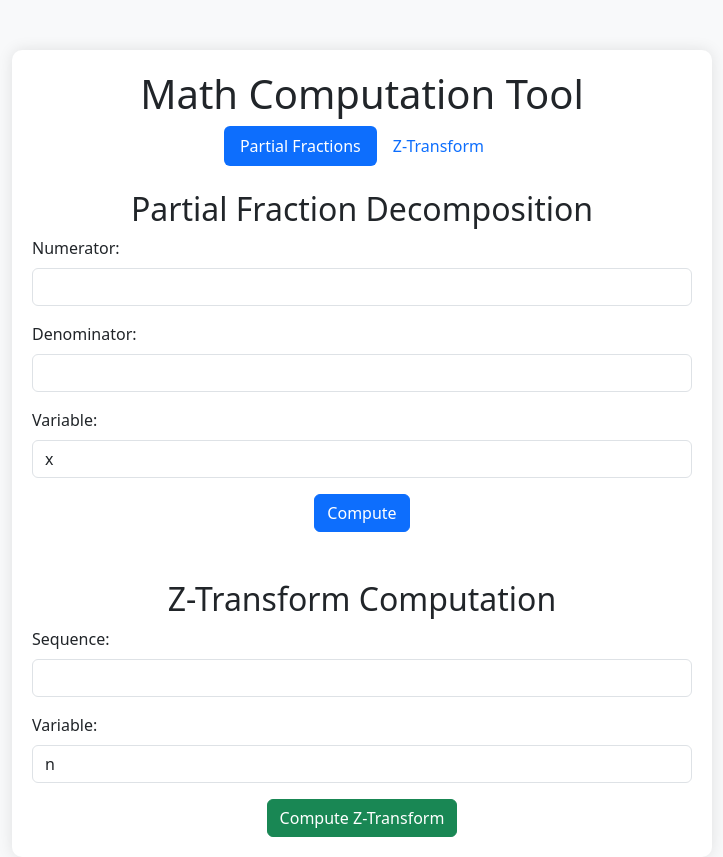
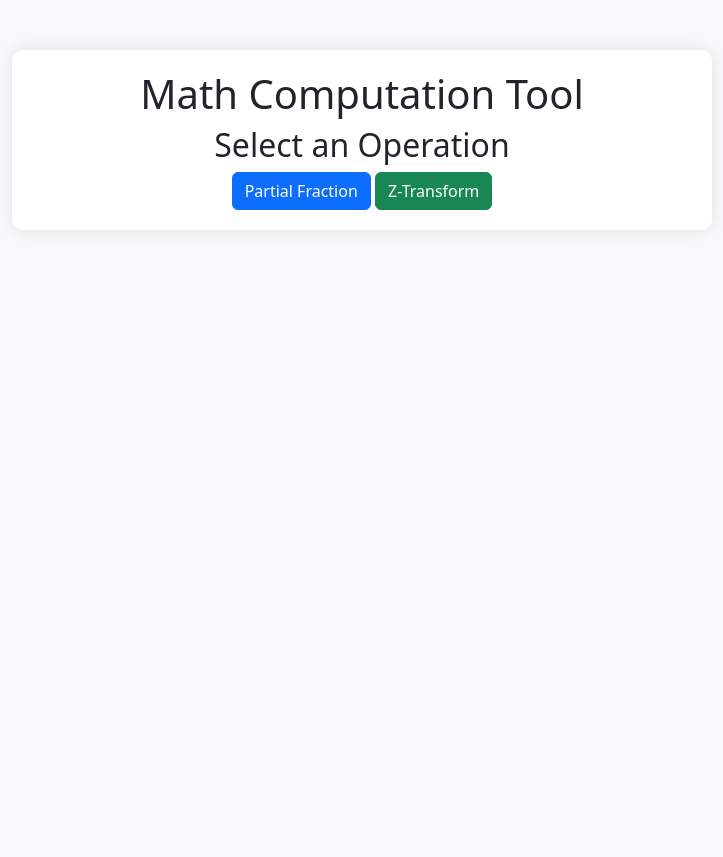
Before and after one commit to 8080jitu/PartialFractionWebApp, a Flask app: page / in a window 1280 px wide. Shown: the whole page, without its empty margins (278-1001 px from the left). After the commit the page ends 210 px from the top, so only its background shows below. Run offline with Flask 3, Linux system fonts and the light colour scheme.

Commit message:
Merged Z-transform with Partial Fraction functionality

```diff
--- a/app.py
+++ b/app.py
@@ -1,9 +1,11 @@
 from flask import Flask, render_template, request
 import sympy as sp
 import re
+import os
 
 app = Flask(__name__)
 
+# Preprocessing function to format mathematical expressions correctly
 def preprocess(expr):
     expr = re.sub(r'(?<=[\d\w\)])(?=\()', '*', expr)
     expr = re.sub(r'(\d)([a-zA-Z(])', r'\1*\2', expr)
@@ -43,7 +45,10 @@ def ztransform():
             symbol = sp.Symbol(variable)
             seq_expr = sp.sympify(preprocess(sequence_expr))
 
-            z_transformed = sp.ztrans(seq_expr, symbol)
+            # Compute Z-transform using summation formula for more control
+            z = sp.Symbol('z')
+            n = sp.Symbol('n')
+            z_transformed = sp.summation(seq_expr * z**(-n), (n, 0, sp.oo))
 
             z_result = sp.latex(z_transformed)
 
@@ -52,5 +57,7 @@ def ztransform():
 
     return render_template("ztransform.html", result=z_result)
 
+# Ensure dynamic port handling for deployment platforms like Railway
 if __name__ == "__main__":
-    app.run(host="0.0.0.0", port=8000)
+    port = int(os.environ.get("PORT", 8000))
+    app.run(host="0.0.0.0", port=port)
--- a/templates/index.html
+++ b/templates/index.html
@@ -24,52 +24,53 @@
             border-radius: 8px;
             font-size: 18px;
         }
+        .loading-spinner {
+            display: none;
+            text-align: center;
+        }
+        .hidden {
+            display: none;
+        }
     </style>
 </head>
 <body>
-    <div class="container">
-        <h1 class="text-center">Math Computation Tool</h1>
-        <ul class="nav nav-pills justify-content-center mb-4">
-            <li class="nav-item">
-                <a class="nav-link active" href="/">Partial Fractions</a>
-            </li>
-            <li class="nav-item">
-                <a class="nav-link" href="/ztransform">Z-Transform</a>
-            </li>
-        </ul>
+    <div class="container text-center">
+        <h1>Math Computation Tool</h1>
 
-        <!-- Partial Fraction Form -->
+        <div id="selection-screen">
+            <h2>Select an Operation</h2>
+            <button class="btn btn-primary" onclick="showForm('partial')">Partial Fraction</button>
+            <button class="btn btn-success" onclick="showForm('ztransform')">Z-Transform</button>
+        </div>
+
+        <div id="partial-form" class="hidden">
             <h2 class="text-center">Partial Fraction Decomposition</h2>
             <form method="POST">
                 <div class="mb-3">
                     <label class="form-label">Numerator:</label>
-                <input type="text" class="form-control" name="numerator" required
-                       value="{{ request.form['numerator'] if request.form else '' }}">
+                    <input type="text" class="form-control" id="numerator" name="numerator" required>
                 </div>
                 <div class="mb-3">
                     <label class="form-label">Denominator:</label>
-                <input type="text" class="form-control" name="denominator" required
-                       value="{{ request.form['denominator'] if request.form else '' }}">
+                    <input type="text" class="form-control" id="denominator" name="denominator" required>
                 </div>
                 <div class="mb-3">
                     <label class="form-label">Variable:</label>
-                <input type="text" class="form-control" name="variable" value="{{ request.form['variable'] if request.form else 'x' }}" required>
+                    <input type="text" class="form-control" name="variable" value="x" required>
                 </div>
+                <p id="error-message" class="text-danger hidden">Please fill in all fields correctly.</p>
                 <div class="text-center">
-                <button type="submit" class="btn btn-primary">Compute</button>
+                    <button type="submit" class="btn btn-primary" onclick="startLoading()">Compute</button>
                 </div>
             </form>
+            <div class="loading-spinner">
+                <div class="spinner-border text-primary" role="status"></div>
+                <p>Computing...</p>
+            </div>
+        </div>
 
-        {% if result %}
-        <h2 class="text-center mt-4">Result:</h2>
-        <div class="result-box text-center">
-            <p>Question: $$ \frac{ {{ request.form['numerator'] }} }{ {{ request.form['denominator'] }} } $$</p>
-            <p>Answer: $$ {{ result }} $$</p>
-        </div>
-        {% endif %}
-
-        <!-- Z-Transform Form -->
-        <h2 class="text-center mt-5">Z-Transform Computation</h2>
+        <div id="ztransform-form" class="hidden">
+            <h2 class="text-center">Z-Transform Computation</h2>
             <form method="POST" action="/ztransform">
                 <div class="mb-3">
                     <label class="form-label">Sequence:</label>
@@ -79,10 +80,24 @@
                     <label class="form-label">Variable:</label>
                     <input type="text" class="form-control" name="variable" value="n" required>
                 </div>
+                <p id="z-error-message" class="text-danger hidden">Please fill in all fields correctly.</p>
                 <div class="text-center">
-                <button type="submit" class="btn btn-success">Compute Z-Transform</button>
+                    <button type="submit" class="btn btn-success" onclick="startLoading()">Compute Z-Transform</button>
                 </div>
             </form>
+            <div class="loading-spinner">
+                <div class="spinner-border text-success" role="status"></div>
+                <p>Computing...</p>
+            </div>
+        </div>
+
+        {% if result %}
+        <h2 class="text-center mt-4">Partial Fraction Result:</h2>
+        <div class="result-box text-center">
+            <p>Question: $$ \frac{ {{ request.form['numerator'] }} }{ {{ request.form['denominator'] }} } $$</p>
+            <p>Answer: $$ {{ result }} $$</p>
+        </div>
+        {% endif %}
 
         {% if z_result %}
         <h2 class="text-center mt-4">Z-Transform Result:</h2>
@@ -93,6 +108,30 @@
         {% endif %}
     </div>
 
+    <script>
+        function showForm(type) {
+            document.getElementById("selection-screen").style.display = "none";
+            document.getElementById(type + "-form").style.display = "block";
+        }
+
+        function startLoading() {
+            let spinner = document.querySelector(".loading-spinner");
+            spinner.style.display = "block";
+
+            let errorMessage = document.getElementById("error-message");
+            let numerator = document.getElementById("numerator").value;
+            let denominator = document.getElementById("denominator").value;
+
+            if (!numerator || !denominator) {
+                errorMessage.classList.remove("hidden");
+                spinner.style.display = "none";
+                return false;
+            } else {
+                errorMessage.classList.add("hidden");
+            }
+        }
+    </script>
+
     <script src="https://cdn.jsdelivr.net/npm/bootstrap@5.3.0/dist/js/bootstrap.bundle.min.js"></script>
 </body>
 </html>
```
Lines whose indentation alone changed are shown as unchanged.
